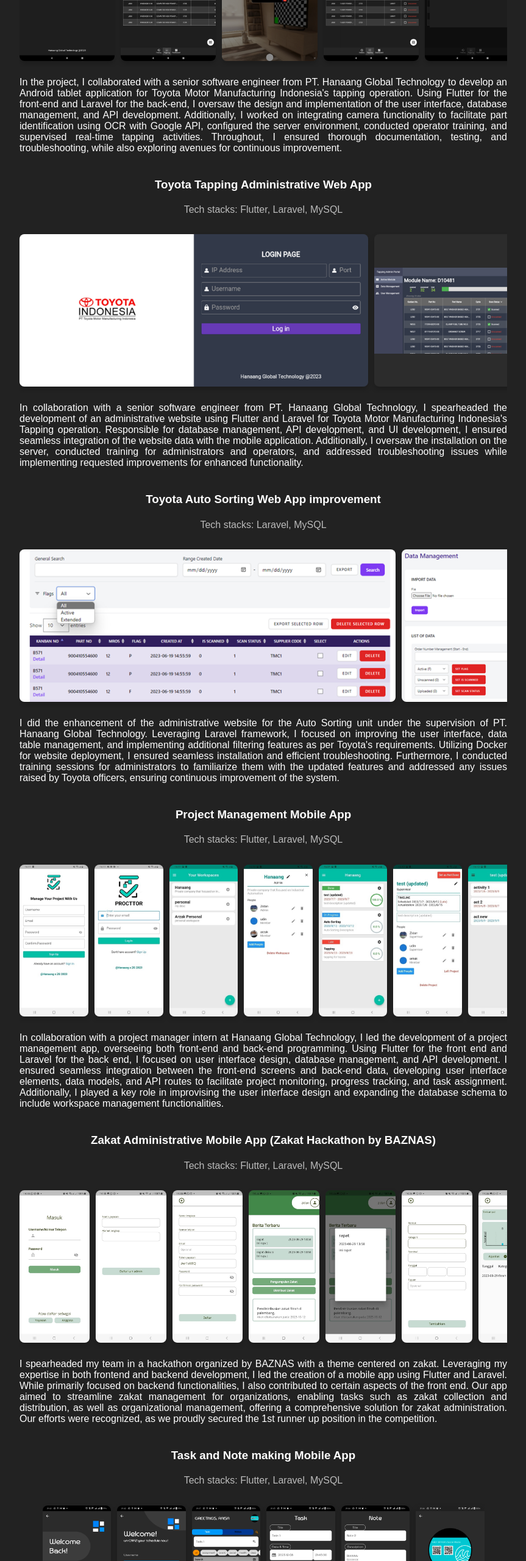
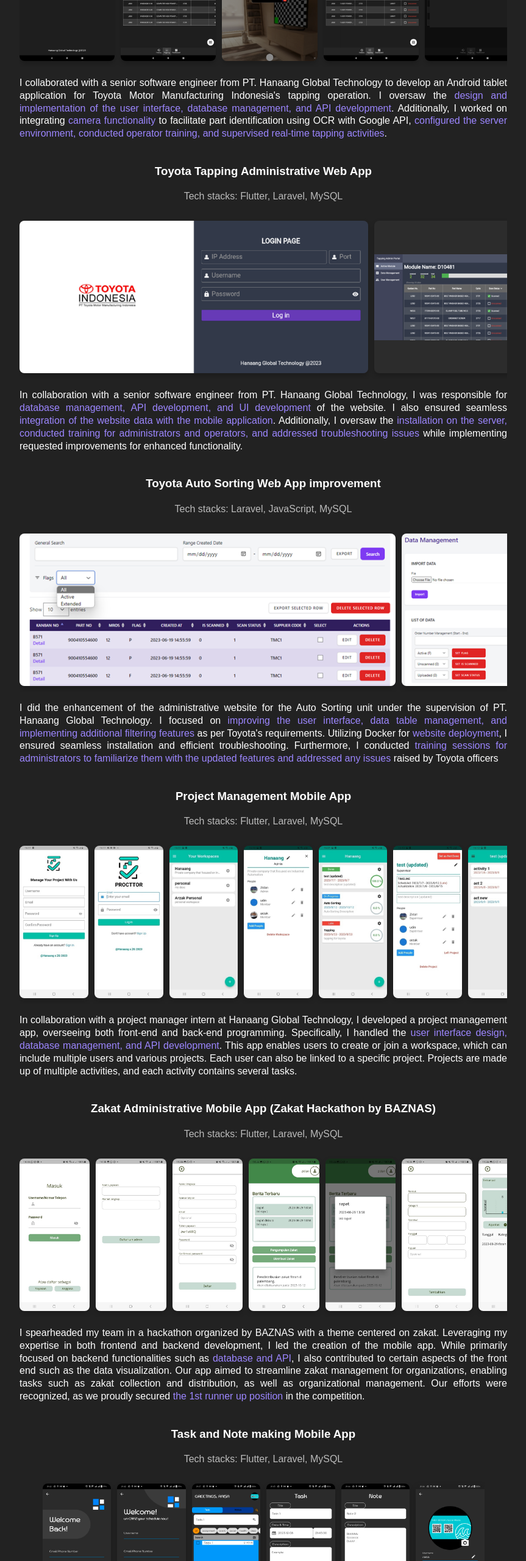
Before and after one commit to MuhammadAkhsanulZidan/my-portfolio, a website: page index.html in a window 1280 px wide. Shown: the part 1380-3940 px from the top of the page at 61% size, without its empty margins (208-1071 px from the left). Drawn offline with Linux system fonts and the light colour scheme.

Commit message:
change descriptions of the project, highlight task

```diff
--- a/index.html
+++ b/index.html
@@ -150,7 +150,7 @@
                     </div>
                 <button class="scroll-arrow next" aria-label="Scroll Right">&gt;</button>
             </div>
-            <p>In the project, I collaborated with a senior software engineer from PT. Hanaang Global Technology to develop an Android tablet application for Toyota Motor Manufacturing Indonesia's tapping operation. Using Flutter for the front-end and Laravel for the back-end, I oversaw the design and implementation of the user interface, database management, and API development. Additionally, I worked on integrating camera functionality to facilitate part identification using OCR with Google API, configured the server environment, conducted operator training, and supervised real-time tapping activities. Throughout, I ensured thorough documentation, testing, and troubleshooting, while also exploring avenues for continuous improvement.
+            <p class="project-description">I collaborated with a senior software engineer from PT. Hanaang Global Technology to develop an Android tablet application for Toyota Motor Manufacturing Indonesia's tapping operation. I oversaw the <span>design and implementation of the user interface, database management, and API development</span>. Additionally, I worked on integrating <span>camera functionality</span> to facilitate part identification using OCR with Google API, <span>configured the server environment, conducted operator training, and supervised real-time tapping activities</span>.
             </p>
         </div>
         <div class="project">
@@ -167,12 +167,13 @@
                     </div>
                 <button class="scroll-arrow next" aria-label="Scroll Right">&gt;</button>
             </div>
-            <p>In collaboration with a senior software engineer from PT. Hanaang Global Technology, I spearheaded the development of an administrative website using Flutter and Laravel for Toyota Motor Manufacturing Indonesia's Tapping operation. Responsible for database management, API development, and UI development, I ensured seamless integration of the website data with the mobile application. Additionally, I oversaw the installation on the server, conducted training for administrators and operators, and addressed troubleshooting issues while implementing requested improvements for enhanced functionality.
+            <p class="project-description">In collaboration with a senior software engineer from PT. Hanaang Global Technology, I was responsible for <span>database management, API development, and UI development</span> of the website.
+                I also ensured seamless <span>integration of the website data with the mobile application</span>. Additionally, I oversaw the <span>installation on the server, conducted training for administrators and operators, and addressed troubleshooting issues </span> while implementing requested improvements for enhanced functionality.
             </p>
         </div>
         <div class="project">
             <h3>Toyota Auto Sorting Web App improvement</h3>
-            <h4>Tech stacks: Laravel, MySQL</h4>
+            <h4>Tech stacks: Laravel, JavaScript, MySQL</h4>
             <div class="scroll-container">
                 <button class="scroll-arrow prev" aria-label="Scroll Left">&lt;</button>
                     <div class="image-list">
@@ -185,7 +186,7 @@
                     </div>
                 <button class="scroll-arrow next" aria-label="Scroll Right">&gt;</button>
             </div>
-            <p>I did the enhancement of the administrative website for the Auto Sorting unit under the supervision of PT. Hanaang Global Technology. Leveraging Laravel framework, I focused on improving the user interface, data table management, and implementing additional filtering features as per Toyota's requirements. Utilizing Docker for website deployment, I ensured seamless installation and efficient troubleshooting. Furthermore, I conducted training sessions for administrators to familiarize them with the updated features and addressed any issues raised by Toyota officers, ensuring continuous improvement of the system.</p>
+            <p class="project-description">I did the enhancement of the administrative website for the Auto Sorting unit under the supervision of PT. Hanaang Global Technology. I focused on <span>improving the user interface, data table management, and implementing additional filtering features </span>as per Toyota's requirements. Utilizing Docker for <span>website deployment</span>, I ensured seamless installation and efficient troubleshooting. Furthermore, I conducted <span> training sessions for administrators to familiarize them with the updated features and addressed any issues </span>raised by Toyota officers</p>
         </div>
         <div class="project">
             <h3>Project Management Mobile App</h3>
@@ -204,7 +205,8 @@
                     </div>
                 <button class="scroll-arrow next" aria-label="Scroll Right">&gt;</button>
             </div>
-            <p>In collaboration with a project manager intern at Hanaang Global Technology, I led the development of a project management app, overseeing both front-end and back-end programming. Using Flutter for the front end and Laravel for the back end, I focused on user interface design, database management, and API development. I ensured seamless integration between the front-end screens and back-end data, developing user interface elements, data models, and API routes to facilitate project monitoring, progress tracking, and task assignment. Additionally, I played a key role in improvising the user interface design and expanding the database schema to include workspace management functionalities.
+            <p class="project-description">In collaboration with a project manager intern at Hanaang Global Technology, I developed a project management app, overseeing both front-end and back-end programming. Specifically, I handled the <span>user interface design, database management, and API development</span>.
+                This app enables users to create or join a workspace, which can include multiple users and various projects. Each user can also be linked to a specific project. Projects are made up of multiple activities, and each activity contains several tasks.
             </p>
         </div>
         <div class="project">
@@ -228,7 +230,7 @@
                     </div>
                 <button class="scroll-arrow next" aria-label="Scroll Right">&gt;</button>
             </div>
-            <p>I spearheaded my team in a hackathon organized by BAZNAS with a theme centered on zakat. Leveraging my expertise in both frontend and backend development, I led the creation of a mobile app using Flutter and Laravel. While primarily focused on backend functionalities, I also contributed to certain aspects of the front end. Our app aimed to streamline zakat management for organizations, enabling tasks such as zakat collection and distribution, as well as organizational management, offering a comprehensive solution for zakat administration. Our efforts were recognized, as we proudly secured the 1st runner up position in the competition.</p>
+            <p class="project-description">I spearheaded my team in a hackathon organized by BAZNAS with a theme centered on zakat. Leveraging my expertise in both frontend and backend development, I led the creation of the mobile app. While primarily focused on backend functionalities such as <span>database and API</span>, I also contributed to certain aspects of the front end such as the data visualization. Our app aimed to streamline zakat management for organizations, enabling tasks such as zakat collection and distribution, as well as organizational management. Our efforts were recognized, as we proudly secured <span>the 1st runner up position</span> in the competition.</p>
         </div>
         <div class="project">
             <h3>Task and Note making Mobile App</h3>
@@ -245,7 +247,9 @@
                     </div>
                 <button class="scroll-arrow next" aria-label="Scroll Right">&gt;</button>
             </div>
-            <p>I and my team developed a task and note-taking app using Flutter for the front end and Laravel for the back end. As the backend developer, I focused on creating and designing the database management system, ensuring efficient storage and retrieval of user data. Additionally, I took charge of integrating the backend with the front end, ensuring seamless communication between the two components. Our collaborative effort resulted in a user-friendly app that streamlined task management and note-taking processes, providing users with an organized and efficient solution for their productivity needs.</p>
+            <p class="project-description">As the backend developer on the Agile-driven project, I focused on <span>designing and developing the database management system</span> based on the given PRD. Additionally, I took charge of <span>integrating the backend with the front end using APIs.</span> I also <span>presented the app functionalities</span> in front of audiens.
+                The collaborative effort produced an app that enables users to create and manage tasks and notes, offering a solution to meet their productivity needs.
+            </p>
         </div>
         <div class="project">
             <h3>Mental health Chatbot and Journaling Mobile App
@@ -264,8 +268,10 @@
                     </div>
                 <button class="scroll-arrow next" aria-label="Scroll Right">&gt;</button>
             </div>
-            <p>I took the helm of my team in developing a mental health chatbot and journaling app, leveraging Flutter for the front end and Flask for the backend. Our chatbot utilized the DASS-21 dataset and a Support Vector Machine model to predict individuals' mental states, ranging from depression, anxiety, to stress, along with their severity levels from low to high. While the machine learning model has not been fully integrated into the app, this stands as a potential future task. The app provided a platform for users to journal their thoughts and feelings, while the chatbot offered personalized support and guidance based on their mental health assessments. Our collaborative effort aimed to provide accessible mental health resources and support, utilizing innovative technology to enhance well-being.
-            </p>
+            <p class="project-description">
+                Led a team in <span>creating a machine learning model</span> for mental health state prediction using python, alongside the development of the mobile app, including the <span> development of UI, database, and APIs </span>.
+                The app provided users with a platform to journal their thoughts and feelings. In addition, the machine learning model predicted individuals' mental states, such as depression, anxiety, and stress, along with their severity levels ranging from low to high.
+                The model acted as personalized support to give more effective treatment strategies.</p>
         </div>
         <div class="project">
             <h3>Inventory Management Web App
@@ -282,7 +288,7 @@
                     </div>
                 <button class="scroll-arrow next" aria-label="Scroll Right">&gt;</button>
             </div>
-            <p>I am currently immersed in an ongoing inventory management website project, diligently crafted using Ruby on Rails as its backbone technology. With the aid of Bootstrap for sleek design and JavaScript for dynamic functionality, the website is shaping up to be a robust solution for efficient inventory management. Its structure allows multiple users to join various companies, each of which can possess multiple storage units. Within these storages, users can manage numerous items, track sales, and record purchases, providing a comprehensive platform to streamline inventory operations.
+            <p class="project-description">Developed an inventory management website, including the <span> development of the UI, database, and integration between the two elements</span>. The website's structure allows multiple users to join various companies, each of which can possess multiple storage units. Within these storages, users can manage numerous items, track sales, and record purchases, providing a comprehensive platform to streamline inventory operations.
             </p>
         </div>
         <div class="project">
@@ -298,7 +304,7 @@
                     </div>
                 <button class="scroll-arrow next" aria-label="Scroll Right">&gt;</button>
             </div>
-            <p>Developed an innovative Android note-taking application reminiscent of traditional
+            <p class="project-description">Developed <span>both front-end and back-end</span> of an innovative Android note-taking application reminiscent of traditional
                 writing on a book. Its features include import PDF files and images, handwriting recognition (using either a hand or stylus pen), writing input (handwriting/typing) with multiple properties, and area selection-remove features</p>
         </div>
             <!-- Additional projects section -->
--- a/styles.css
+++ b/styles.css
@@ -165,6 +165,14 @@
 
 .project-image:hover {
     cursor: pointer;
+}
+
+.project-description {
+    line-height: 1.3;
+}
+
+.project-description span{
+    color: rgb(156, 134, 255);
 }
 
 .image-list::-webkit-scrollbar {
```
